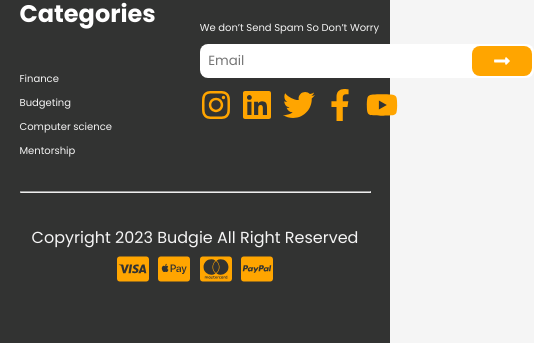
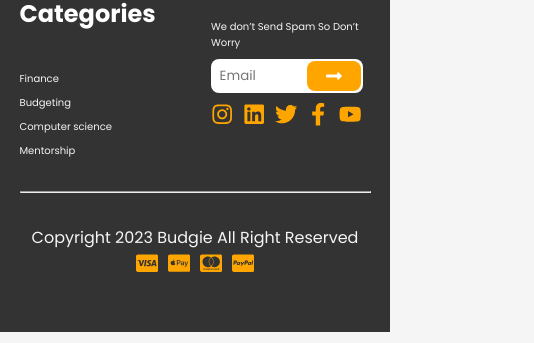
Before and after one commit to muhozajohn/Budgie, a React (Vite) app: page / in a window 390 px wide. Shown: the part 6336-6679 px from the top of the page, 534 px wide, since content can reach past the window. Built offline with nearby package versions, Linux system fonts and the light colour scheme.

Commit message:
Footer responsive

```diff
--- a/src/components/footer/footer.css
+++ b/src/components/footer/footer.css
@@ -114,11 +114,6 @@
     width: var(--md-screen);
     margin: 0 auto;
   }
-/* .footer-header {
- display: grid;
- grid-template-columns: repeat(2,1fr);
- background-color: aqua;
-} */
 }
 /* ======================================= Media queries for Phone Mode ===================================== */
 @media screen AND (max-width: 600px) {
@@ -150,4 +145,23 @@
     font-size: 1.5rem;
     margin-bottom: 2rem;
 }
+.footer-searcWaraper{
+    width: 95%;
 }
+.footer-searcWaraper input[type="text"] {
+  height: 30px;
+  padding: 7px;
+  border: none;
+  outline: none;
+  border-radius: 0.5rem;
+  width: 70%;
+}
+.footer-pay-card{
+    display: flex;
+    gap: 0.6rem;
+    align-items: center;
+    color: var(--orange);
+    font-size: 1.4rem;
+    cursor: pointer;
+}
+}
```
